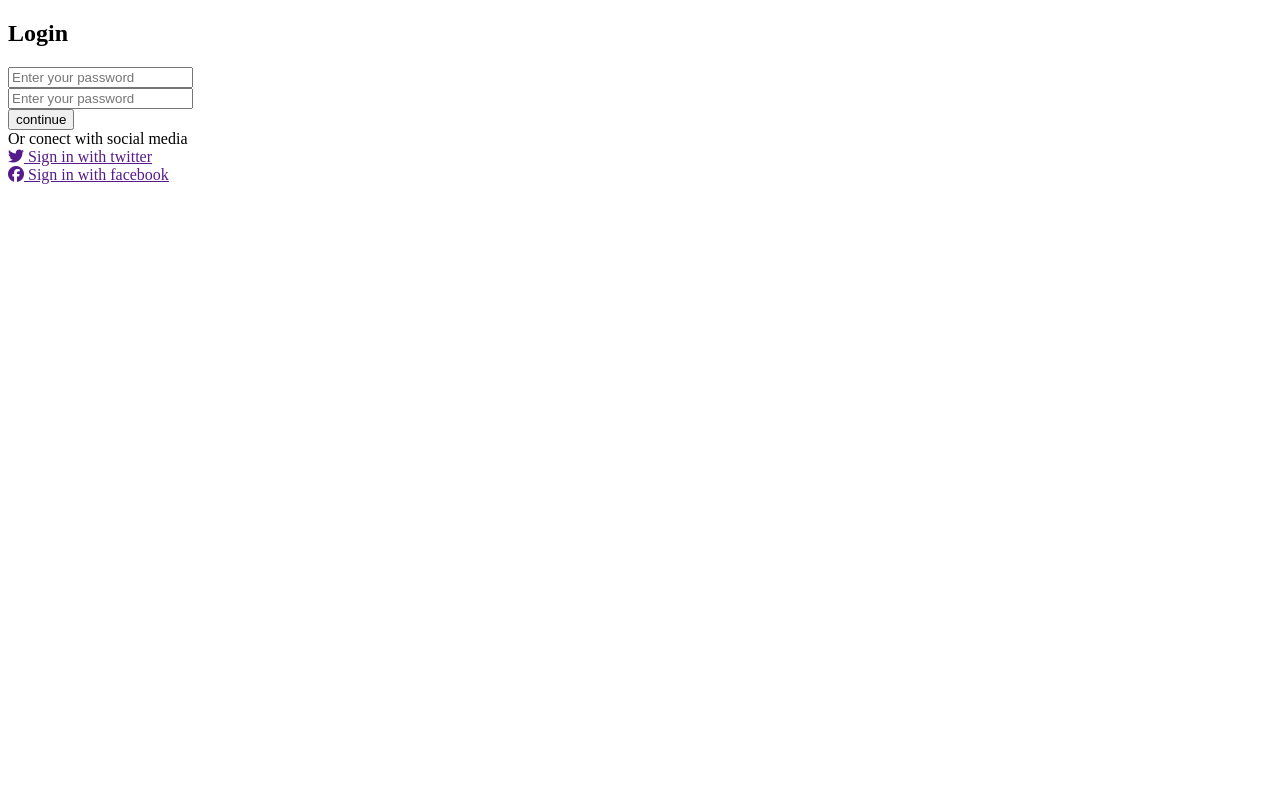
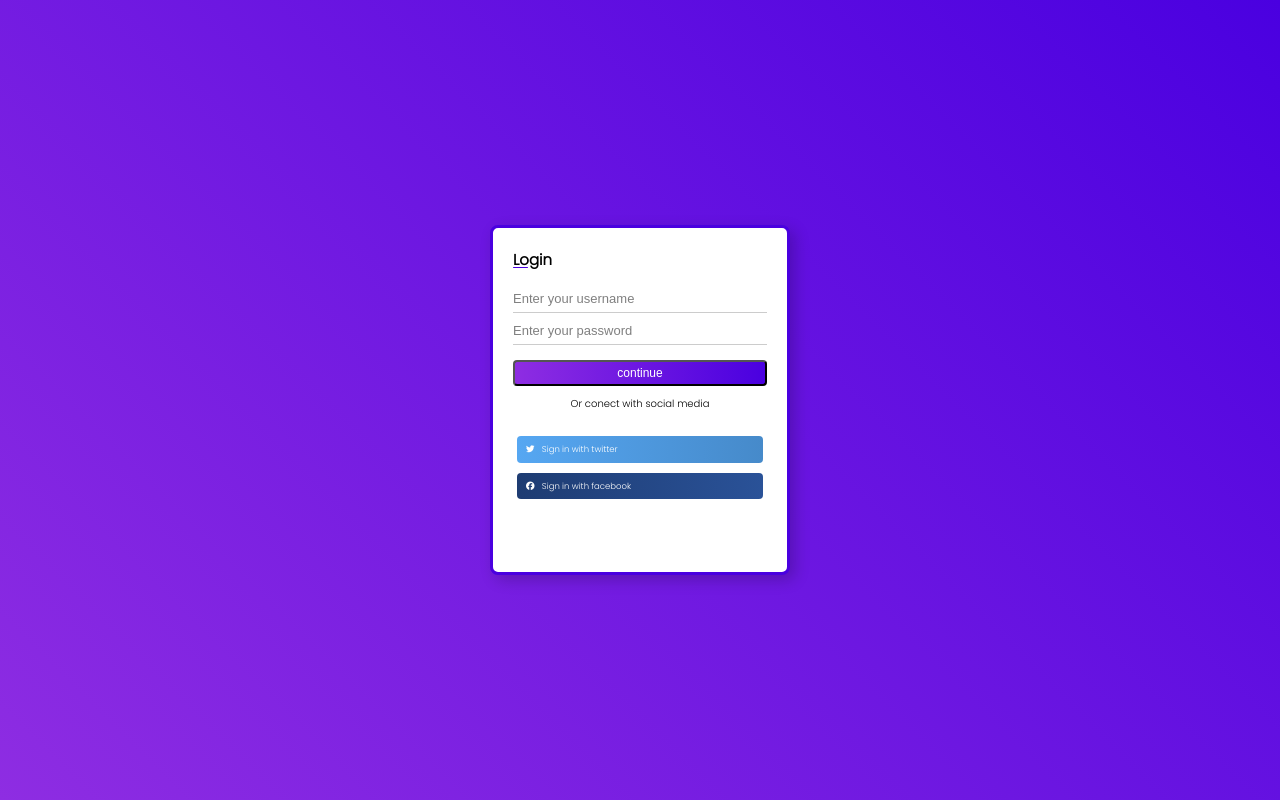
Before and after one commit to wagnermm/form-login, a plain HTML site: page index.html in a window 1280 px wide. Drawn offline with Linux system fonts and the light colour scheme.

Commit message:
ajustes html/ finalizando style

```diff
--- a/css/style.css
+++ b/css/style.css
@@ -0,0 +1,156 @@
+@import url('https://fonts.googleapis.com/css2?family=Poppins:ital,wght@0,200;0,300;1,200;1,300&display=swap');
+
+* {
+    margin: 0;
+    padding: 0;
+    box-sizing: border-box;
+}
+
+html {
+    font-size: 62.5%;
+    font-family: poppins , sans-serif;
+}
+
+body {
+    background-image: linear-gradient(45deg, #8e2de2, #4a00e0);
+    background-repeat: no-repeat;
+    min-height: 100vh;
+    min-width: 100vw;
+    display: flex;
+    align-items: center;
+    justify-content: center;
+}
+
+.container {
+    background-color: white;
+    padding: 20px;
+    height: 350px;
+    width: 300px;
+    box-shadow: 5px 5px 15px rgba(0, 0, 0, 0.2);
+    border-radius: 8px;
+    border: 3px solid #4a00e0;
+}
+
+main h2 {
+    margin-bottom: 2rem;
+    font-weight: 600;
+    position: relative;
+}
+
+main h2::after {
+    content: '';
+    position: absolute;
+    height: 1.5px;
+    width: 15px;
+    bottom: 3px;
+    left: 0;
+    border-radius: 8px;
+    background: #4a00e0;
+}
+
+form {
+    display: flex;
+    flex-direction: column;
+}
+
+.input-field {
+    position: relative;
+}
+
+.input-field:first-child {
+    margin-bottom: 1.5rem;
+}
+
+.input-field .underline::before {
+    content: '';
+    position: absolute;
+    height: 1px;
+    width: 100%;
+    bottom: -5px;
+    left: 0;
+    background: rgba(0, 0, 0, 0.2);
+}
+
+.input-field .underline::after {
+    content: '';
+    position: absolute;
+    height: 1px;
+    width: 100%;
+    bottom: -5px;
+    left: 0;
+    background-image: linear-gradient(45deg, #8e2de2, #4a00e0);
+    transform: scaleX(0);
+    transition: all .3s ease-in-out;
+    transform-origin: left;
+}
+
+input:focus ~ .underline::after {
+    transform: scaleX(1);
+}
+
+.input-field input {
+    border: white;
+    outline: none;
+    font-size: 1.3rem;
+    color: rgba(0, 0, 0, 0.7);
+    width: 100%;
+}
+
+.input-field input::placeholder {
+    color: rgba(0, 0, 0, 0.5);
+}
+
+.btn {
+    margin-top: 2rem;
+    padding: 0.4rem;
+    background-image: linear-gradient(to right, #8e2de2, #4a00e0);
+    border-radius: 4px;
+    cursor: pointer;
+    color: white;
+    font-size: 12px;
+    font-weight: 300;
+    transition: all 0.3s ease;
+}
+
+.btn:hover {
+    letter-spacing: 0.5px;
+    background-image: linear-gradient(to left, #8e2de2, #4a00e0);
+}
+
+.footer {
+    display: flex;
+    flex-direction: column;
+    margin-top: 1rem;
+}
+
+.footer span {
+    color: black;
+    font-size: 1rem;
+    text-align: center;
+}
+
+.social-field {
+    padding: 00.4rem;
+    border-radius: 4px;
+    font-size: 0.85rem;
+    width: 100%;
+    cursor: pointer;
+    margin-top: 1rem;
+}
+
+.social-field a i {
+    margin: 5px
+}
+
+.social-field a {
+    text-decoration: none;
+    color: white;
+}
+
+.social-field.twitter {
+    background-image: linear-gradient(to right, #56a7f2, #468aca);
+}
+
+.social-field.facebook {
+    background-image: linear-gradient(to right, #1e3c72, #2a5298);
+}
--- a/index.html
+++ b/index.html
@@ -13,7 +13,7 @@
         <h2>Login</h2>
         <form action="">
             <div class="input-field">
-                <input type="password" name="password" id="password" placeholder="Enter your password">
+                <input type="text" name="username" id="username" placeholder="Enter your username">
                 <div class="underline"></div>
             </div>
             <div class="input-field">
@@ -26,13 +26,13 @@
             </div>
             <div class="social-field">
                 <div class="social-field twitter">
-                    <a href="">
+                    <a href="#">
                         <i class="fa-brands fa-twitter"></i>
                         Sign in with twitter
                     </a>
                 </div>
                 <div class="social-field facebook">
-                    <a href="">
+                    <a href="#">
                         <i class="fa-brands fa-facebook"></i>
                         Sign in with facebook
                     </a>
```
